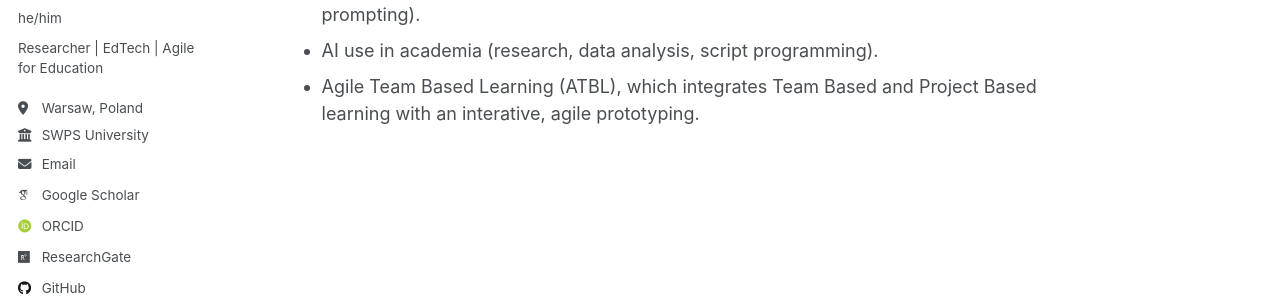
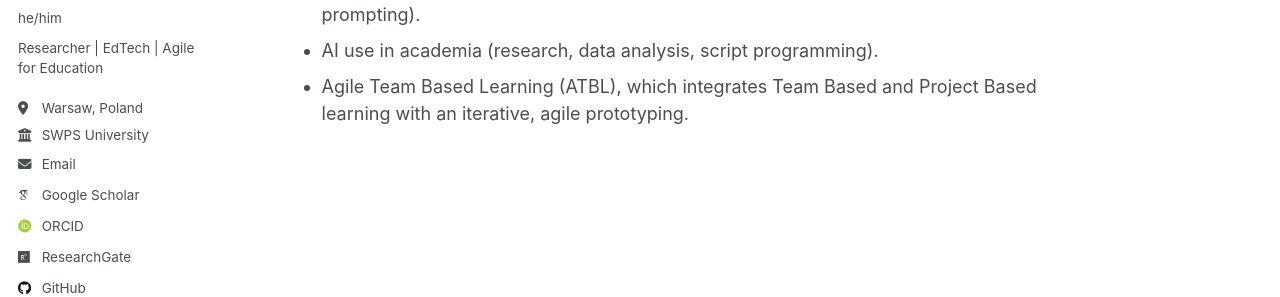
Before and after one commit to GradeForest/gradeforest.github.io, a Jekyll site: the page built from _pages/about.md, in a window 1280 px wide. Shown: the part 315-612 px from the top of the page. Built offline with Jekyll 4.4.1, drawn with Linux system fonts in a browser that asks for light colours; some web fonts are replaced.

Commit message:
Update about.md

```diff
--- a/_pages/about.md
+++ b/_pages/about.md
@@ -13,4 +13,4 @@ I offer consultancy and training in the following areas:
 
 - AI use in education (course design, automated assessment, feedback and chatbots, prompting).
 - AI use in academia (research, data analysis, script programming).
-- Agile Team Based Learning (ATBL), which integrates Team Based and Project Based learning with an interative, agile prototyping.
+- Agile Team Based Learning (ATBL), which integrates Team Based and Project Based learning with an iterative, agile prototyping.
```
